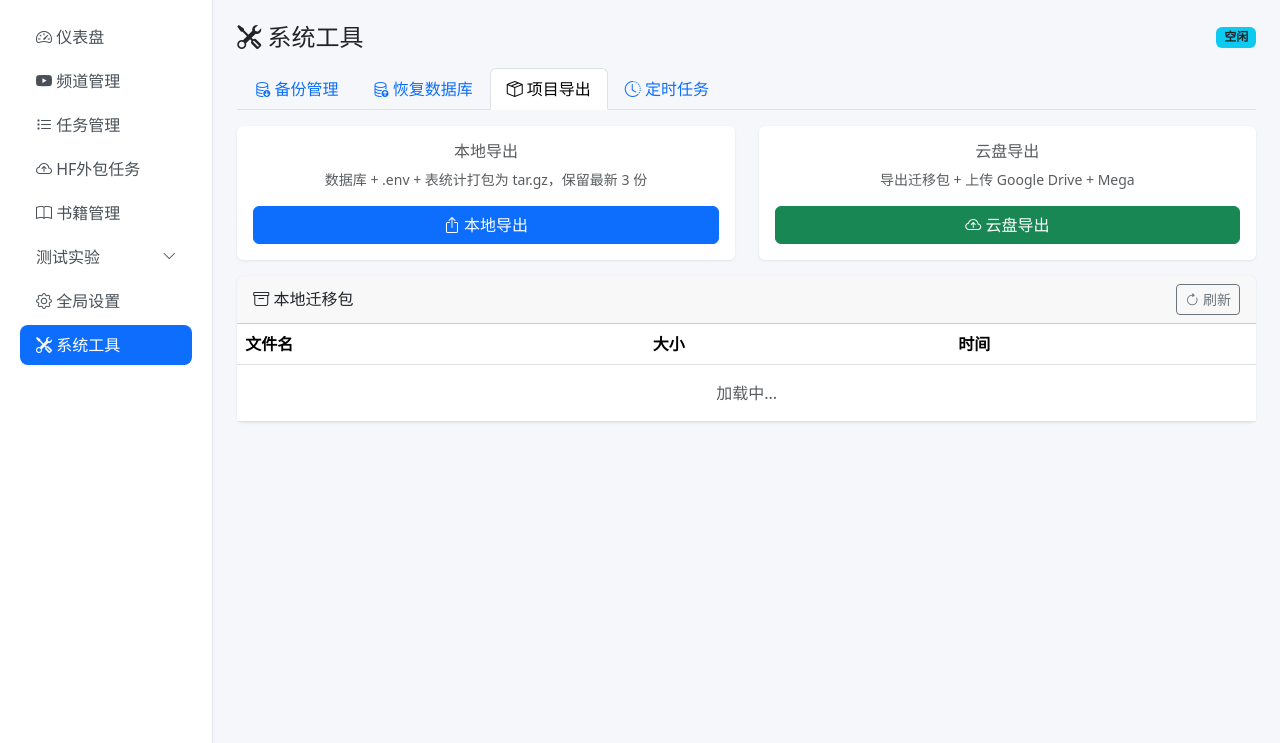
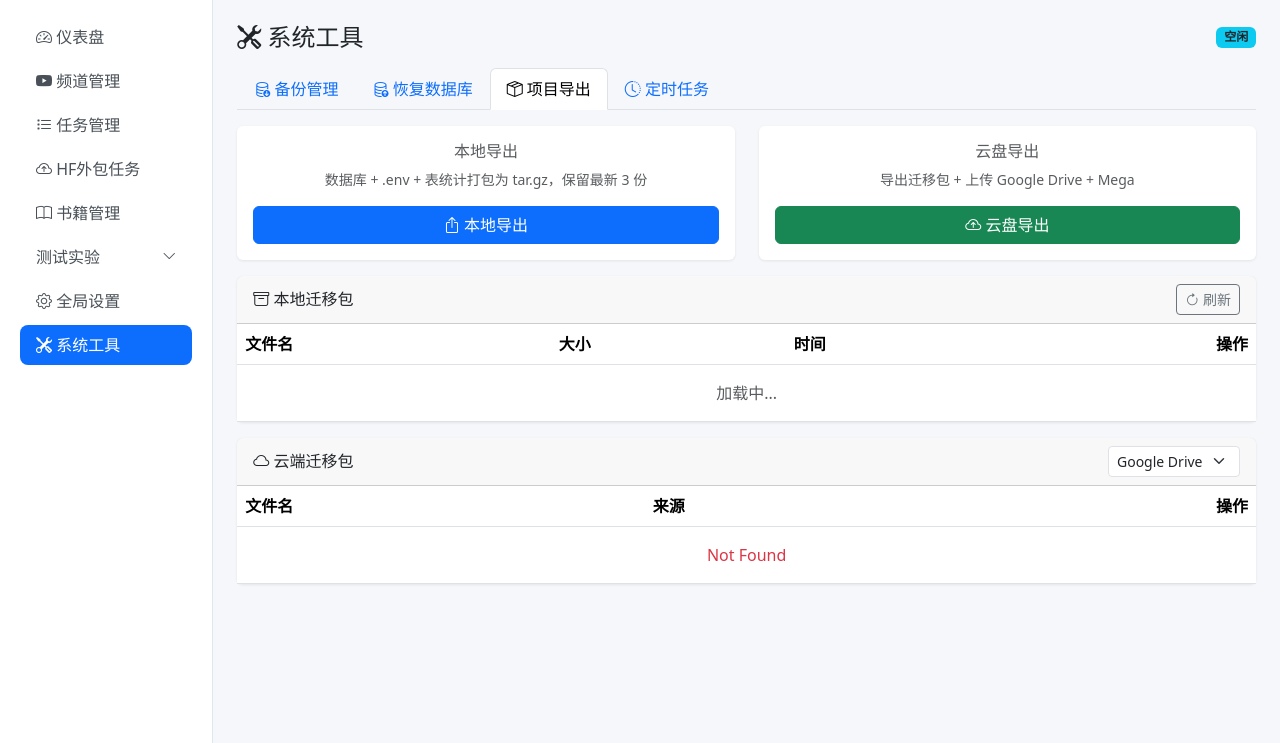
Before and after one commit to collinsgraciano/yt_aduio_book_one_to_all_v2, a Flask app: template backend/templates/system_tools.html in a window 1280 px wide, after a click on "项目导出". Shown: the part 57-800 px from the top of the page. Run offline with Flask 3, Linux system fonts and the light colour scheme; the template is opened without the code that fills it, so the values that code supplies are empty; parts of the project's set-up code (start-up, migrations or seed data) failed here and were passed over; some libraries are stand-ins or nearby versions.

Commit message:
feat: 项目导出 Tab 新增本地删除 + 云端迁移包列表管理
- DELETE /export/{filename}: 删除本地迁移包
- GET /cloud/exports: 列出云端迁移包
- DELETE /cloud/export/{filename}: 删除云端迁移包
- 前端: 本地迁移包表格增加删除按钮，新增云端迁移包表格

```diff
--- a/backend/templates/system_tools.html
+++ b/backend/templates/system_tools.html
@@ -155,8 +155,23 @@
             </div>
             <div class="card-body p-0">
                 <table class="table table-hover mb-0">
-                    <thead><tr><th>文件名</th><th>大小</th><th>时间</th></tr></thead>
-                    <tbody id="exportList"><tr><td colspan="3" class="text-center text-muted py-3">加载中...</td></tr></tbody>
+                    <thead><tr><th>文件名</th><th>大小</th><th>时间</th><th class="text-end">操作</th></tr></thead>
+                    <tbody id="exportList"><tr><td colspan="4" class="text-center text-muted py-3">加载中...</td></tr></tbody>
+                </table>
+            </div>
+        </div>
+        <div class="card mt-3">
+            <div class="card-header d-flex justify-content-between align-items-center">
+                <span><i class="bi bi-cloud"></i> 云端迁移包</span>
+                <select id="cloudExportSource" class="form-select form-select-sm" style="width:auto" onchange="loadCloudExports()">
+                    <option value="gdrive">Google Drive</option>
+                    <option value="mega">Mega</option>
+                </select>
+            </div>
+            <div class="card-body p-0">
+                <table class="table table-hover mb-0">
+                    <thead><tr><th>文件名</th><th>来源</th><th class="text-end">操作</th></tr></thead>
+                    <tbody id="cloudExportList"><tr><td colspan="3" class="text-center text-muted py-3">选择来源查看</td></tr></tbody>
                 </table>
             </div>
         </div>
@@ -314,9 +329,32 @@ async function loadExports() {
     try {
         const data = await api('/api/system-tools/exports');
         const tbody = document.getElementById('exportList');
-        if (data.bundles.length === 0) { tbody.innerHTML = '<tr><td colspan="3" class="text-center text-muted py-3">暂无迁移包</td></tr>'; }
-        else { tbody.innerHTML = data.bundles.map(b => `<tr><td><code>${b.name}</code></td><td>${b.size_mb} MB</td><td class="small">${fmtTime(b.modified)}</td></tr>`).join(''); }
+        if (data.bundles.length === 0) { tbody.innerHTML = '<tr><td colspan="4" class="text-center text-muted py-3">暂无迁移包</td></tr>'; }
+        else { tbody.innerHTML = data.bundles.map(b => `<tr><td><code>${b.name}</code></td><td>${b.size_mb} MB</td><td class="small">${fmtTime(b.modified)}</td><td class="text-end"><button class="btn btn-sm btn-outline-danger" onclick="deleteExport('${b.name}')"><i class="bi bi-trash"></i></button></td></tr>`).join(''); }
     } catch (e) { console.error(e); }
+}
+
+async function deleteExport(name) {
+    if (!confirm('确认删除 ' + name + '？')) return;
+    try { await api('/api/system-tools/export/' + encodeURIComponent(name), { method: 'DELETE' }); showToast('已删除 ' + name); loadExports(); }
+    catch (e) { showToast(e.message, 'danger'); }
+}
+
+async function loadCloudExports() {
+    const source = document.getElementById('cloudExportSource').value;
+    const tbody = document.getElementById('cloudExportList');
+    tbody.innerHTML = '<tr><td colspan="3" class="text-center text-muted py-3">加载中...</td></tr>';
+    try {
+        const data = await api('/api/system-tools/cloud/exports?source=' + source);
+        if (data.bundles.length === 0) { tbody.innerHTML = '<tr><td colspan="3" class="text-center text-muted py-3">无迁移包</td></tr>'; }
+        else { tbody.innerHTML = data.bundles.map(b => `<tr><td><code>${b.name}</code></td><td><span class="badge bg-info text-dark">${b.source}</span></td><td class="text-end"><button class="btn btn-sm btn-outline-danger" onclick="deleteCloudExport('${b.name}','${b.source}')"><i class="bi bi-trash"></i></button></td></tr>`).join(''); }
+    } catch (e) { tbody.innerHTML = `<tr><td colspan="3" class="text-center text-danger py-3">${e.message}</td></tr>`; }
+}
+
+async function deleteCloudExport(name, source) {
+    if (!confirm('确认从 ' + source + ' 删除 ' + name + '？')) return;
+    try { await api('/api/system-tools/cloud/export/' + encodeURIComponent(name) + '?source=' + source, { method: 'DELETE' }); showToast('已从 ' + source + ' 删除 ' + name); loadCloudExports(); }
+    catch (e) { showToast(e.message, 'danger'); }
 }
 
 // ─── 定时任务 ───
@@ -408,6 +446,6 @@ document.getElementById('restoreConfirm').addEventListener('change', e => { docu
 document.getElementById('cloudRestoreConfirm').addEventListener('change', e => { document.getElementById('btnCloudRestore').disabled = !e.target.checked; });
 
 // 初始化
-loadBackups(); loadExports(); loadCloudBackups(); loadRcloneInfo(); loadSchedule(); pollStatus();
+loadBackups(); loadExports(); loadCloudBackups(); loadCloudExports(); loadRcloneInfo(); loadSchedule(); pollStatus();
 </script>
 {% endblock %}
```
Also changed, not shown: backend/api/system_tools.py (+49 -0 lines).
